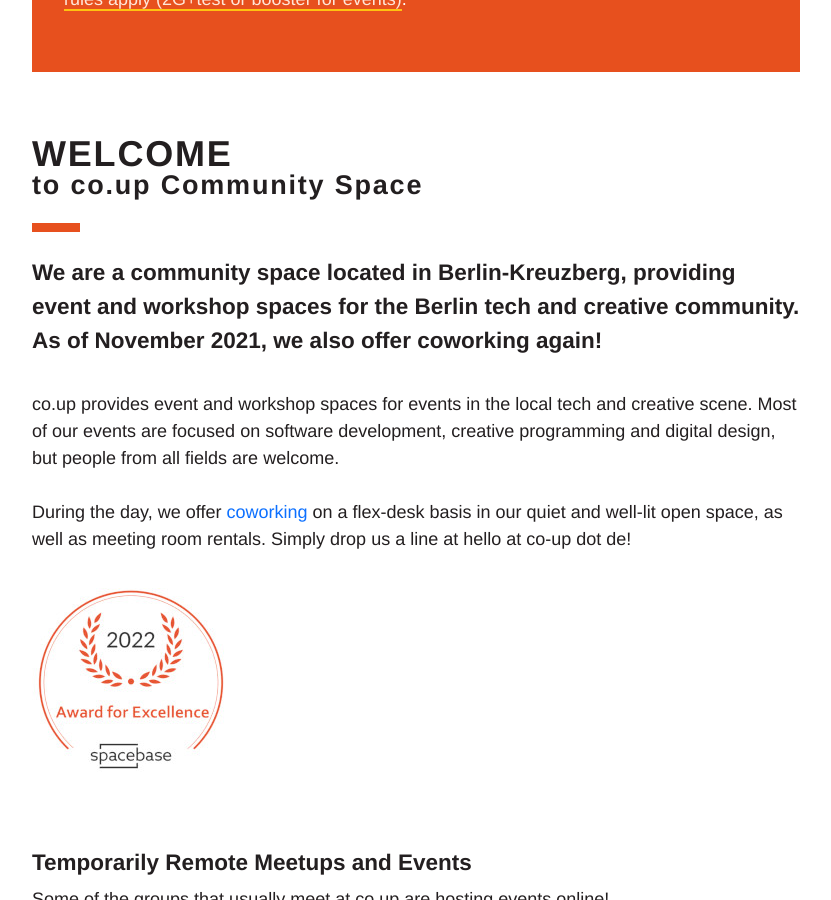
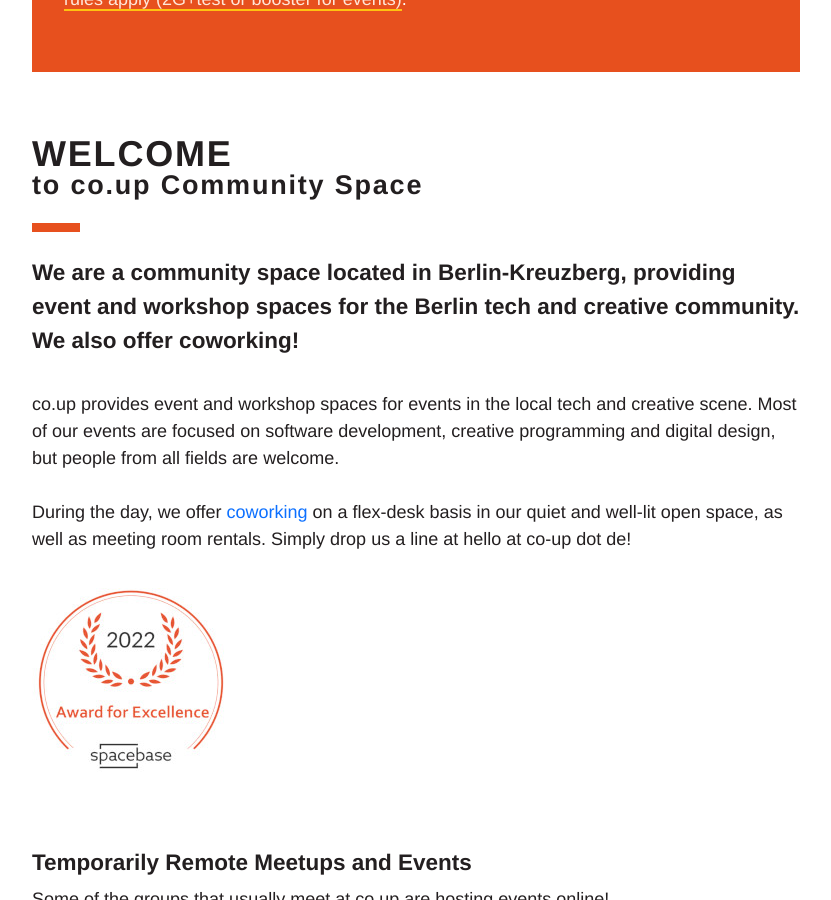
Before and after one commit to co-up/co-up.de, a Jekyll site: the page built from index.html, in a window 1280 px wide and 900 px high, scrolled down 341 px. Shown: the whole window, without its empty margins (224-1055 px from the left). Built offline with Jekyll 4.4.1, drawn with Linux system fonts in a browser that asks for light colours.

Commit message:
removed reference to november 2021

```diff
--- a/index.html
+++ b/index.html
@@ -13,7 +13,7 @@ layout: default
 </h1>
 
 <p class="teaser">
-  We are a community space located in Berlin-Kreuzberg, providing event and workshop spaces for the Berlin tech and creative community. As of November 2021, we also offer coworking again!
+  We are a community space located in Berlin-Kreuzberg, providing event and workshop spaces for the Berlin tech and creative community. We also offer coworking!
 </p>
 
 <section class="support-section">
```
